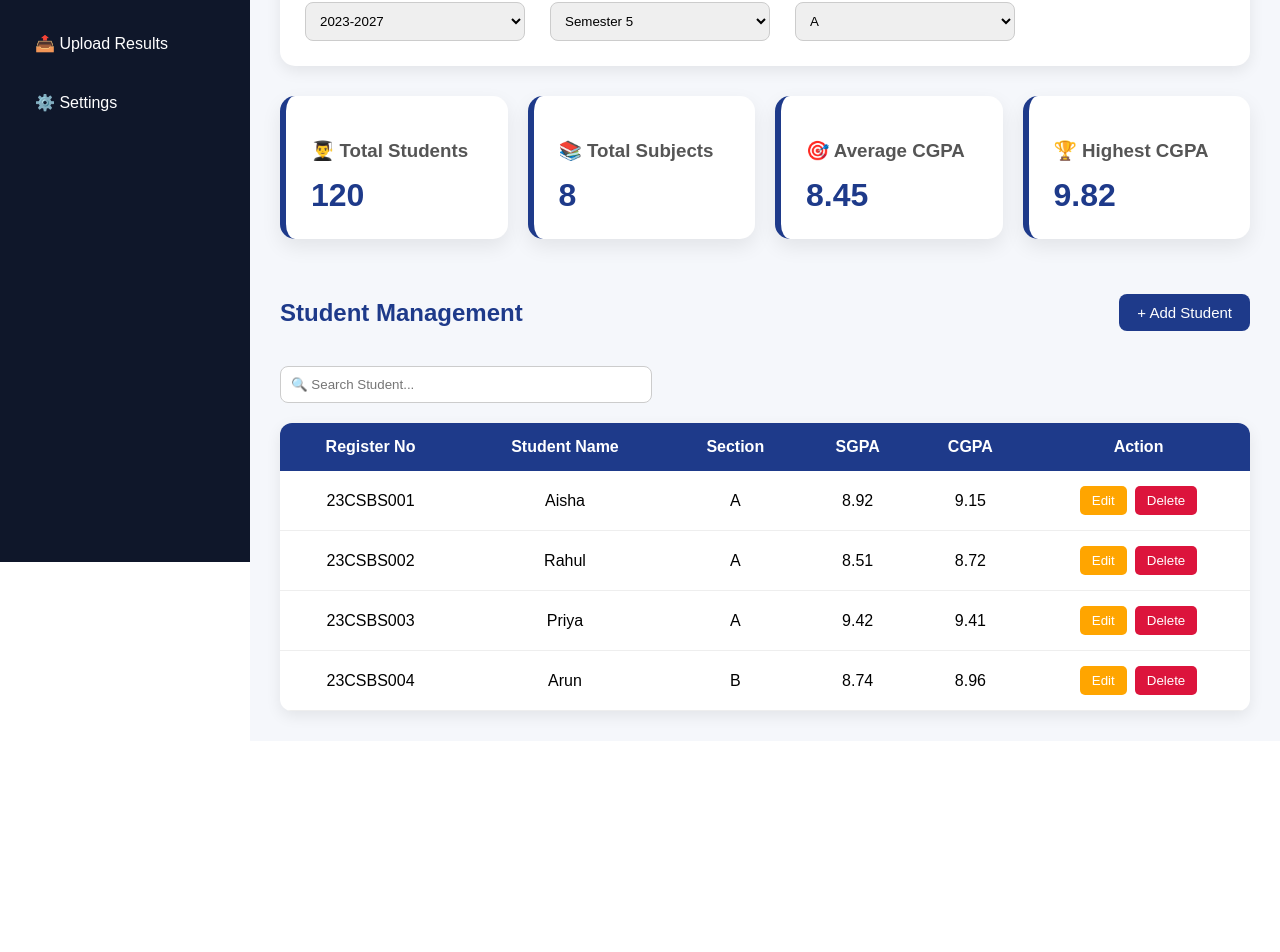
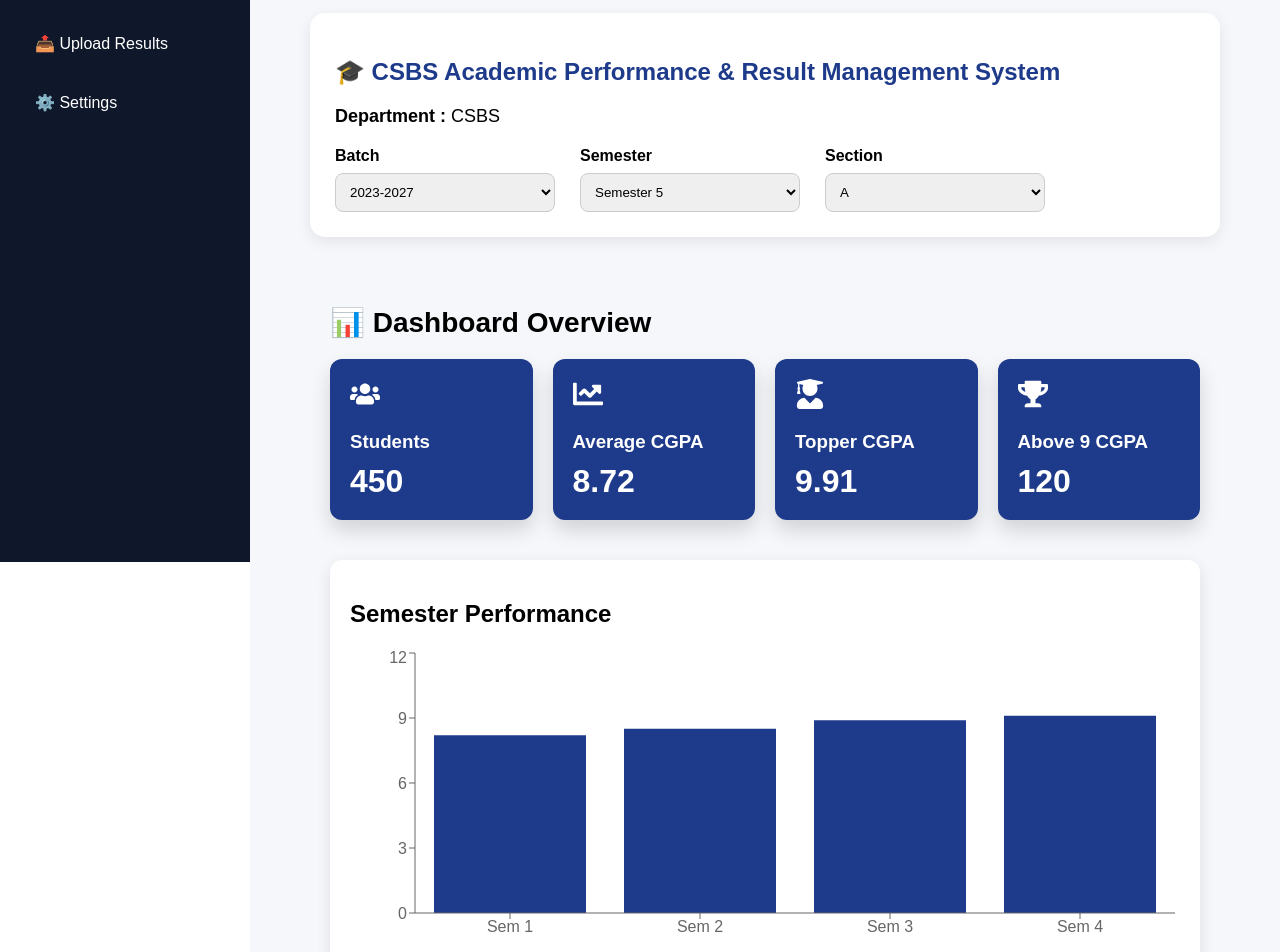
Before and after one commit to Baseera-2007/cgpa_calculator, a React app in the folder frontend/: page / in a window 1280 px wide. Shown: the part 258-1210 px from the top of the page. Before the commit the page ends 999 px from the top, so only its background shows below. Built offline with nearby package versions, Linux system fonts and the light colour scheme; the HTML template or start-up script is replaced by a standard one.

Commit message:
frontend changed

```diff
--- a/frontend/package.json
+++ b/frontend/package.json
@@ -16,8 +16,10 @@
     "@mui/material": "^9.1.2",
     "react": "^19.2.7",
     "react-dom": "^19.2.7",
+    "react-icons": "^5.7.0",
     "react-pdf": "^10.4.1",
-    "react-router-dom": "^7.18.1"
+    "react-router-dom": "^7.18.1",
+    "recharts": "^3.9.1"
   },
   "devDependencies": {
     "@types/react": "^19.2.17",
--- a/frontend/src/App.jsx
+++ b/frontend/src/App.jsx
@@ -1,21 +1,22 @@
 import { Routes, Route } from "react-router-dom";
 
+import MainLayout from "./layouts/MainLayout";
 import Home from "./pages/Home";
 import Students from "./pages/Students";
 import Reports from "./pages/Reports";
 import Settings from "./pages/Settings";
 import UploadResult from "./pages/UploadResult";
-import StudentDetails from "./pages/StudentDetails";
 
 function App() {
   return (
     <Routes>
-      <Route path="/" element={<Home />} />
-      <Route path="/students" element={<Students />} />
-      <Route path="/student/:id" element={<StudentDetails />} />
-      <Route path="/reports" element={<Reports />} />
-      <Route path="/settings" element={<Settings />} />
-      <Route path="/upload-results" element={<UploadResult />} />
+      <Route path="/" element={<MainLayout />}>
+        <Route index element={<Home />} />
+        <Route path="students" element={<Students />} />
+        <Route path="reports" element={<Reports />} />
+        <Route path="upload-results" element={<UploadResult />} />
+        <Route path="settings" element={<Settings />} />
+      </Route>
     </Routes>
   );
 }
--- a/frontend/src/components/Dashboard.jsx
+++ b/frontend/src/components/Dashboard.jsx
@@ -1,29 +1,87 @@
-import "../styles/Dashboard.css";
+import { FaUsers, FaChartLine, FaUserGraduate, FaTrophy } from "react-icons/fa";
+import {
+  BarChart,
+  Bar,
+  XAxis,
+  YAxis,
+  Tooltip,
+  ResponsiveContainer,
+} from "recharts";
+
+const data = [
+  { name: "Sem 1", cgpa: 8.2 },
+  { name: "Sem 2", cgpa: 8.5 },
+  { name: "Sem 3", cgpa: 8.9 },
+  { name: "Sem 4", cgpa: 9.1 },
+];
 
 function Dashboard() {
   return (
-    <div className="dashboard">
+    <div style={{ padding: "20px" }}>
+      {/* TITLE */}
+      <h1 style={{ fontSize: "28px", marginBottom: "20px" }}>
+        📊 Dashboard Overview
+      </h1>
 
-      <div className="card">
-        <h3>👨‍🎓 Total Students</h3>
-        <h1>120</h1>
+      {/* CARDS */}
+      <div
+        style={{
+          display: "grid",
+          gridTemplateColumns: "repeat(4, 1fr)",
+          gap: "20px",
+        }}
+      >
+        <Card icon={<FaUsers />} title="Students" value="450" />
+        <Card icon={<FaChartLine />} title="Average CGPA" value="8.72" />
+        <Card icon={<FaUserGraduate />} title="Topper CGPA" value="9.91" />
+        <Card icon={<FaTrophy />} title="Above 9 CGPA" value="120" />
       </div>
 
-      <div className="card">
-        <h3>📚 Total Subjects</h3>
-        <h1>8</h1>
+      {/* CHART */}
+      <div
+        style={{
+          marginTop: "40px",
+          background: "white",
+          padding: "20px",
+          borderRadius: "12px",
+          boxShadow: "0 5px 15px rgba(0,0,0,0.1)",
+        }}
+      >
+        <h2>Semester Performance</h2>
+
+        <ResponsiveContainer width="100%" height={300}>
+          <BarChart data={data}>
+            <XAxis dataKey="name" />
+            <YAxis />
+            <Tooltip />
+            <Bar dataKey="cgpa" fill="#1e3a8a" />
+          </BarChart>
+        </ResponsiveContainer>
       </div>
+    </div>
+  );
+}
 
-      <div className="card">
-        <h3>🎯 Average CGPA</h3>
-        <h1>8.45</h1>
-      </div>
+function Card({ icon, title, value }) {
+  return (
+    <div
+      style={{
+        background: "#1e3a8a",
+        color: "white",
+        padding: "20px",
+        borderRadius: "12px",
+        boxShadow: "0 10px 20px rgba(0,0,0,0.15)",
+      }}
+    >
+      <div style={{ fontSize: "30px" }}>{icon}</div>
 
-      <div className="card">
-        <h3>🏆 Highest CGPA</h3>
-        <h1>9.82</h1>
-      </div>
+      <h3 style={{ marginTop: "15px", marginBottom: "10px" }}>
+        {title}
+      </h3>
 
+      <h1 style={{ margin: 0 }}>
+        {value}
+      </h1>
     </div>
   );
 }
--- a/frontend/src/layouts/MainLayout.jsx
+++ b/frontend/src/layouts/MainLayout.jsx
@@ -1,7 +1,8 @@
 import Navbar from "../components/Navbar";
 import Sidebar from "../components/Sidebar";
+import { Outlet } from "react-router-dom";
 
-function MainLayout({ children }) {
+function MainLayout() {
   return (
     <>
       <Navbar />
@@ -17,7 +18,7 @@ function MainLayout({ children }) {
             minHeight: "100vh",
           }}
         >
-          {children}
+          <Outlet />
         </div>
       </div>
     </>
--- a/frontend/src/pages/Home.jsx
+++ b/frontend/src/pages/Home.jsx
@@ -1,17 +1,35 @@
-import MainLayout from "../layouts/MainLayout";
 import FilterBar from "../components/FilterBar";
 import Dashboard from "../components/Dashboard";
 import StudentTable from "../components/StudentTable";
 
 function Home() {
   return (
-    <MainLayout>
+    <div
+      style={{
+        padding: "30px",
+      }}
+    >
+      <h1 style={{ color: "#1e3a8a", marginBottom: "10px" }}>
+        🎓 CSBS Academic Management System
+      </h1>
+
+      <p
+        style={{
+          color: "#555",
+          fontSize: "17px",
+          marginBottom: "25px",
+        }}
+      >
+        Manage student records, upload semester results, calculate SGPA &
+        CGPA, and generate academic reports from one platform.
+      </p>
+
       <FilterBar />
 
       <Dashboard />
 
       <StudentTable />
-    </MainLayout>
+    </div>
   );
 }
 
--- a/frontend/src/pages/Students.jsx
+++ b/frontend/src/pages/Students.jsx
@@ -1,83 +1,65 @@
-import { Link } from "react-router-dom";
-import MainLayout from "../layouts/MainLayout";
+import { useState } from "react";
+import { useNavigate } from "react-router-dom";
 
 function Students() {
+  const navigate = useNavigate();
+
+  const [search, setSearch] = useState("");
+
+  const [students] = useState([
+    { id: 1, name: "Student A", reg: "921724113001", cgpa: 8.5 },
+    { id: 2, name: "Student B", reg: "921724113002", cgpa: 9.1 },
+  ]);
+
   return (
-    <MainLayout>
-      <div style={{ padding: "30px" }}>
-        <h1>Students</h1>
+    <div style={{ padding: "20px" }}>
+      <h1>👨‍🎓 Students List</h1>
 
-        <table
-          border="1"
-          cellPadding="10"
+      {/* SEARCH */}
+      <input
+        type="text"
+        placeholder="Search student..."
+        value={search}
+        onChange={(e) => setSearch(e.target.value)}
         style={{
-            width: "100%",
-            borderCollapse: "collapse",
-            marginTop: "20px",
+          padding: "10px",
+          width: "300px",
+          marginBottom: "20px",
         }}
-        >
+      />
+
+      {/* TABLE */}
+      <table border="1" cellPadding="10" width="100%">
         <thead>
           <tr>
-              <th>Register No</th>
+            <th>Reg No</th>
             <th>Name</th>
-              <th>Section</th>
             <th>CGPA</th>
             <th>Action</th>
           </tr>
         </thead>
 
         <tbody>
-            <tr>
-              <td>921724113001</td>
-              <td>Aisha</td>
-              <td>A</td>
-              <td>9.15</td>
+          {students
+            .filter((s) =>
+              s.name.toLowerCase().includes(search.toLowerCase()) ||
+              s.reg.includes(search)
+            )
+            .map((s) => (
+              <tr key={s.id}>
+                <td>{s.reg}</td>
+                <td>{s.name}</td>
+                <td>{s.cgpa}</td>
                 <td>
-                <Link to="/student/101">
-                  <button>View</button>
-                </Link>
+                  <button onClick={() => navigate("/student-details")}>
+                    View
+                  </button>
                 </td>
               </tr>
-
-            <tr>
-              <td>921724113002</td>
-              <td>Rahul</td>
-              <td>A</td>
-              <td>8.92</td>
-              <td>
-                <Link to="/student/102">
-                  <button>View</button>
-                </Link>
-              </td>
-            </tr>
-
-            <tr>
-              <td>921724113003</td>
-              <td>Priya</td>
-              <td>A</td>
-              <td>9.41</td>
-              <td>
-                <Link to="/student/103">
-                  <button>View</button>
-                </Link>
-              </td>
-            </tr>
-
-            <tr>
-              <td>921724113004</td>
-              <td>Arun</td>
-              <td>A</td>
-              <td>8.80</td>
-              <td>
-                <Link to="/student/104">
-                  <button>View</button>
-                </Link>
-              </td>
-            </tr>
+            ))}
         </tbody>
       </table>
     </div>
-    </MainLayout>
   );
 }
 
--- a/frontend/src/pages/UploadResult.jsx
+++ b/frontend/src/pages/UploadResult.jsx
@@ -1,4 +1,3 @@
-import MainLayout from "../layouts/MainLayout";
 import { parseResultPDF } from "../utils/pdfParser";
 
 function UploadResult() {
@@ -15,7 +14,7 @@ function UploadResult() {
   };
 
   return (
-    <MainLayout>
+    <div style={{ padding: "20px" }}>
       <h1 style={{ color: "#1e3a8a" }}>Upload Semester Results</h1>
 
       <p>
@@ -113,7 +112,7 @@ function UploadResult() {
           Upload PDF
         </button>
       </div>
-    </MainLayout>
+    </div>
   );
 }
 
```
Also changed, not shown: 1 other file (tests, documents, lock files or other folders). Lines whose indentation alone changed are shown as unchanged.
